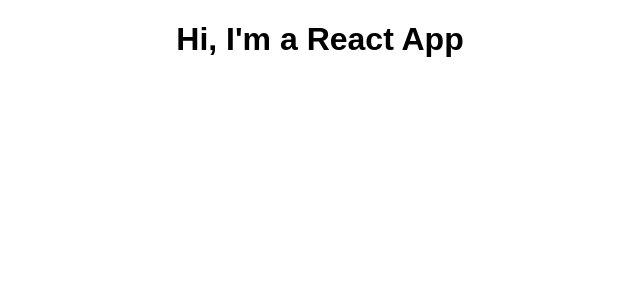
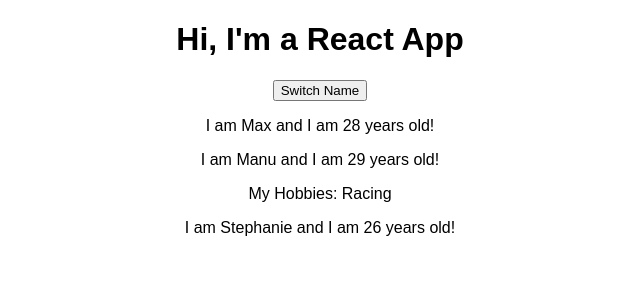
Before and after one commit to SvenGuthe/LearningReactJS, a React (Create React App) app in the folder react-complete-guide/: page / in a window 1280 px wide. Shown: the top 300 px of the page, without its empty margins (320-960 px from the left). Built offline with nearby package versions, Linux system fonts and the light colour scheme.

Commit message:
3.44 Using Hooks for functional Style

```diff
--- a/react-complete-guide/src/App.js
+++ b/react-complete-guide/src/App.js
@@ -1,14 +1,82 @@
-import React, { Component } from 'react';
+import React, { Component, useState } from 'react';
 import './App.css';
+import Person from './Person/Person';
 
-class App extends Component {
-  render() {
+const app = (props) => {
+
+  const [ personsState, setPersonsState ] = useState({
+    persons: [
+      {
+        name: 'Max',
+        age: 28
+      },
+      {
+        name: 'Manu',
+        age: 29
+      },
+      {
+        name: 'Stephanie',
+        age: 26
+      }
+    ],
+    otherState: 'some other values'
+  })
+
+  console.log(personsState);
+
+/*   state = {
+    persons: [
+      {
+        name: 'Max',
+        age: 28
+      },
+      {
+        name: 'Manu',
+        age: 29
+      },
+      {
+        name: 'Stephanie',
+        age: 26
+      }
+    ],
+    otherState: 'some other values'
+  } */
+
+  const switchNameHandler = () => {
+    /* console.log(this.state); */
+    setPersonsState({
+      persons: [
+        {
+          name: 'Maximilian',
+          age: 28
+        },
+        {
+          name: 'Manu',
+          age: 29
+        },
+        {
+          name: 'Stephanie',
+          age: 27
+        }
+      ],
+      otherState: personsState.otherState
+    });
+  }
+
+  // render() {
     return (
       <div className="App">
         <h1>Hi, I'm a React App</h1>
+        <button onClick={switchNameHandler}>Switch Name</button>
+        <Person name={personsState.persons[0].name} age={personsState.persons[0].age}/>
+        <Person name={personsState.persons[1].name} age={personsState.persons[1].age}>My Hobbies: Racing</Person>
+        <Person name={personsState.persons[2].name} age={personsState.persons[2].age}/>
       </div>
     );
-  }
+    /* return React.createElement('div', {className: 'App'}, React.createElement('h1', null, 'Hi, I\'m a React App')); */
+  // }
+
 }
 
-export default App;
+/* export default App; */
+export default app;
--- /dev/null
+++ b/react-complete-guide/src/Person/Person.js
@@ -0,0 +1,12 @@
+import React from 'react';
+
+const person = (props) => {
+    return (
+        <div>
+            <p>I am {props.name} and I am {props.age} years old!</p>
+            <p>{props.children}</p>
+        </div>
+    );
+}
+
+export default person;
```
